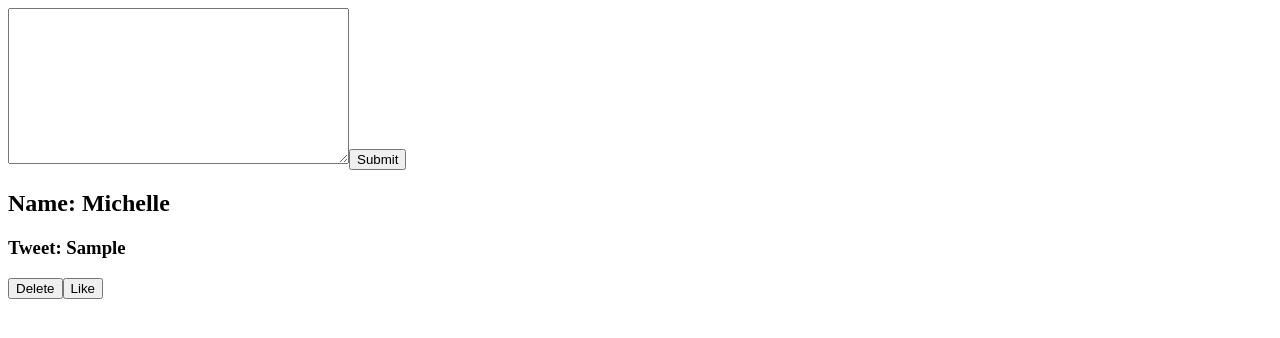
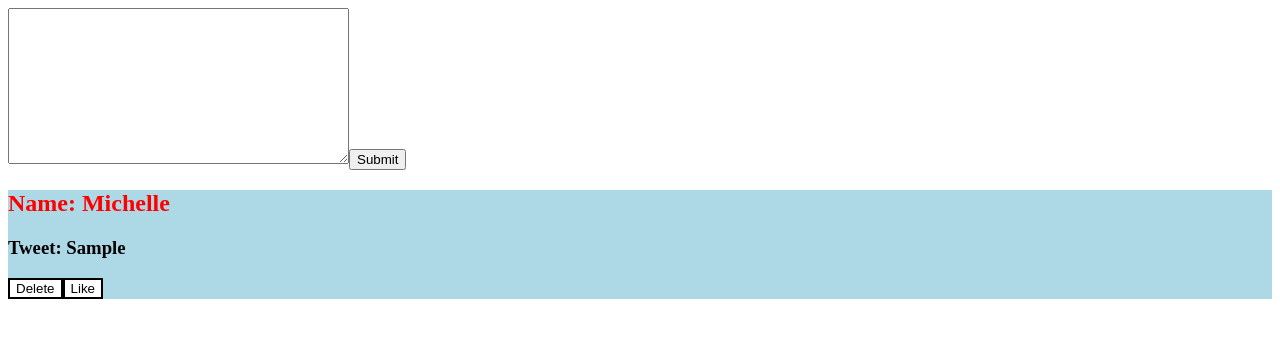
Before and after one commit to michellelclement/react-starter, a React (Create React App) app: page / in a window 1280 px wide. Both pictures are taken after typing "Sample" into the empty fields and a click on the button "Submit". Shown: the top 338 px of the page. Built offline with nearby package versions, Linux system fonts and the light colour scheme.

Commit message:
Add styles via sass

```diff
--- a/package.json
+++ b/package.json
@@ -36,5 +36,8 @@
       "last 1 firefox version",
       "last 1 safari version"
     ]
+  },
+  "devDependencies": {
+    "sass": "^1.85.0"
   }
 }
--- a/src/components/Tweet.js
+++ b/src/components/Tweet.js
@@ -1,4 +1,5 @@
 import React from "react";
+import "../styles/Tweet.scss";
 
 const Tweet = ({ name, tweet, tweets, setTweets }) => {
   const deleteTweet = () => {
--- /dev/null
+++ b/src/styles/Tweet.scss
@@ -0,0 +1,12 @@
+.tweet {
+  background-color: lightblue;
+
+  h2 {
+    color: red;
+  }
+
+  button {
+    background-color: white;
+    border: 2px solid black;
+  }
+}
```
Also changed, not shown: 1 other file (tests, documents, lock files or other folders).
